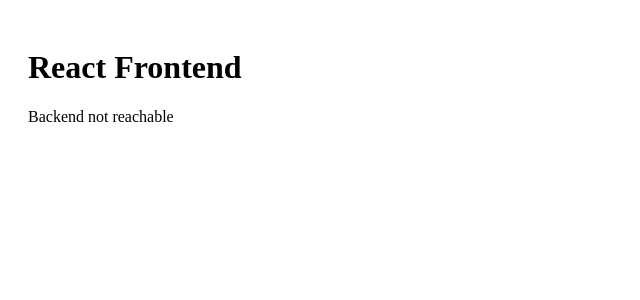
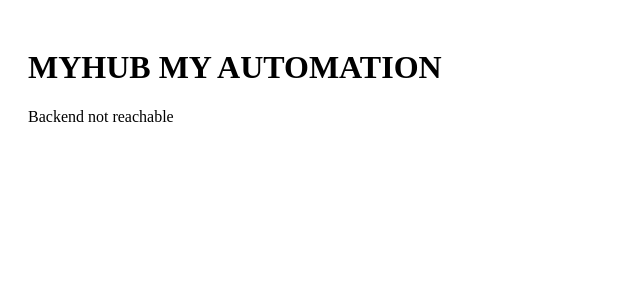
Before and after one commit to maheshgajjela221/prod-video, a React (Create React App) app in the folder frontend/: page / in a window 1280 px wide. Shown: the top 300 px of the page, without its empty margins (0-640 px from the left). Built offline with nearby package versions, Linux system fonts and the light colour scheme; no server answers.

Commit message:
Update App.js

```diff
--- a/frontend/src/App.js
+++ b/frontend/src/App.js
@@ -12,7 +12,7 @@ function App() {
 
   return (
     <div style={{ padding: "20px" }}>
-      <h1>React Frontend</h1>
+      <h1>MYHUB MY AUTOMATION</h1>
       <p>{message}</p>
     </div>
   );
```
